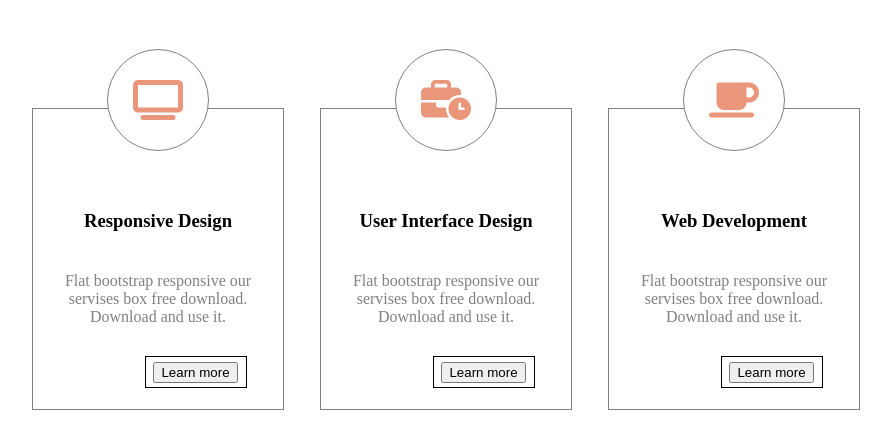
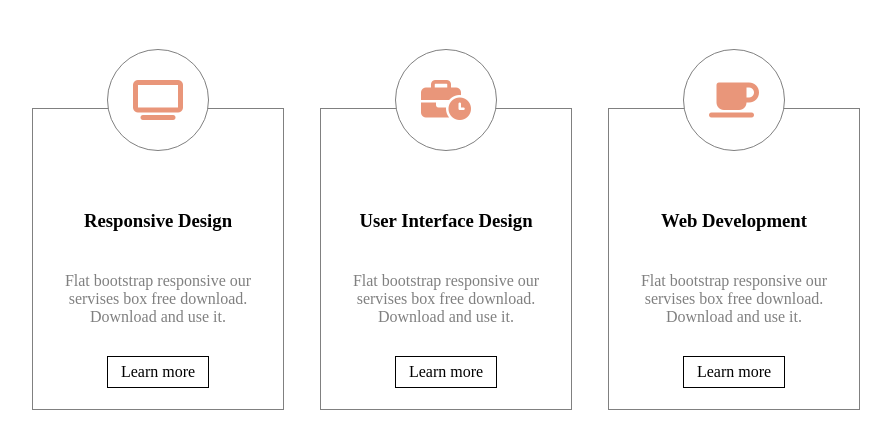
Before and after one commit to Sanyi81/Cards, a plain HTML site: page Cards/index.html in a window 1280 px wide. Shown: the whole page, without its empty margins (162-1053 px from the left). Drawn offline with Linux system fonts and the light colour scheme.

Commit message:
add cards files

```diff
--- a/Cards/index.html
+++ b/Cards/index.html
@@ -19,9 +19,7 @@
     <p>
         Flat bootstrap responsive our servises box free download. Download and use it.
     </p>
-    <div class="button-border">
-        <button>Learn more</button>
-    </div>
+    <div class="button">Learn more</div>
 </div>
 <div class="card">
     <div class="ring">
@@ -31,9 +29,7 @@
     <p>
         Flat bootstrap responsive our servises box free download. Download and use it.
     </p>
-    <div class="button-border">
-        <button>Learn more</button>
-    </div>
+    <div class="button">Learn more</div>
 </div>
 <div class="card">
     <div class="ring">
@@ -43,9 +39,7 @@
     <p>
         Flat bootstrap responsive our servises box free download. Download and use it.
     </p>
-    <div class="button-border">
-        <button>Learn more</button>
-    </div>
+    <div class="button">Learn more</div>
 </div>
 </div>
 </body>
--- a/Cards/style.css
+++ b/Cards/style.css
@@ -50,16 +50,15 @@ p {
     padding: 20px;
     color: gray;
 }
-.button-border {
+.button {
     width: 100px;
     height: 30px;
     border: 1px solid black;
     display: flex;
     justify-content: center;
     align-items: center;
-    margin-left: 75px;
 }
-.button-border:hover {
+.button:hover {
     background: darkturquoise;
     cursor: pointer;
 }
```
